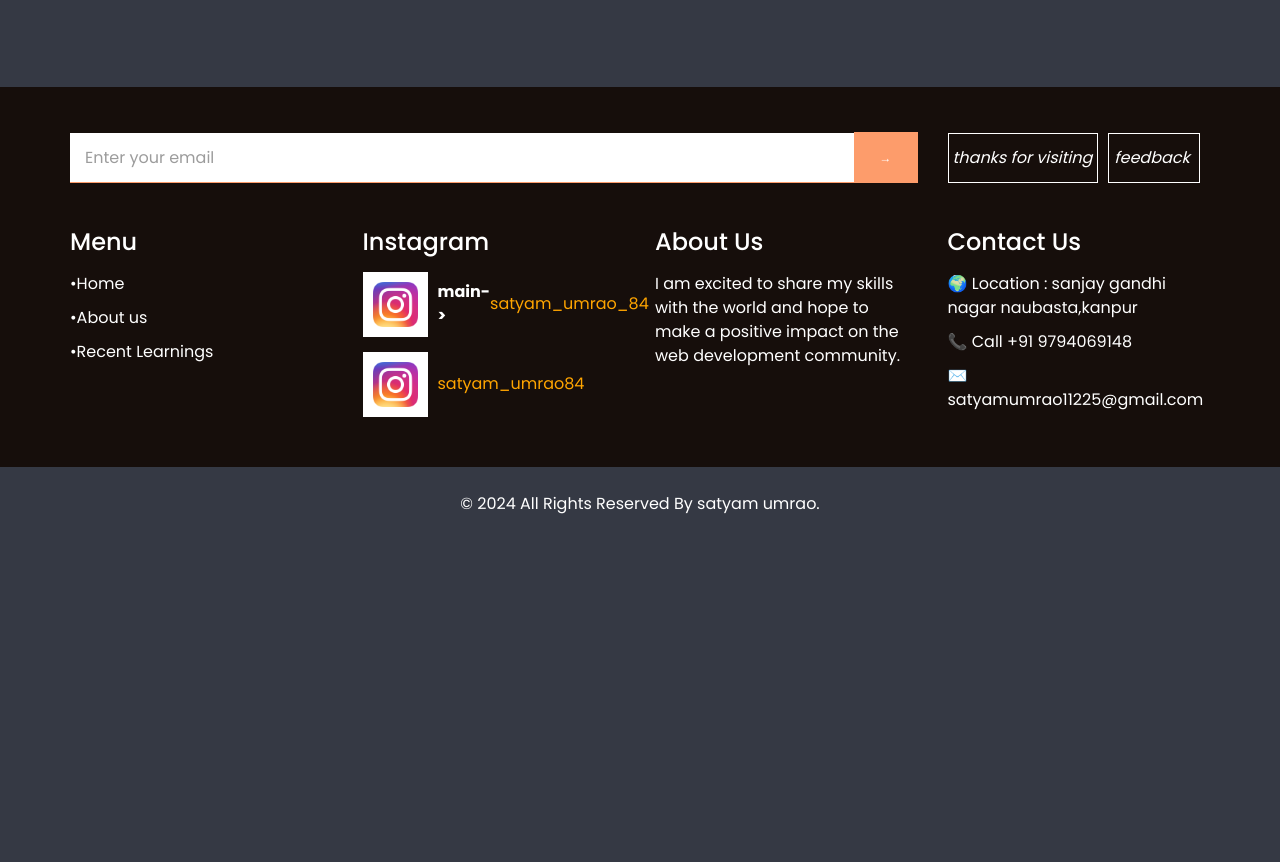
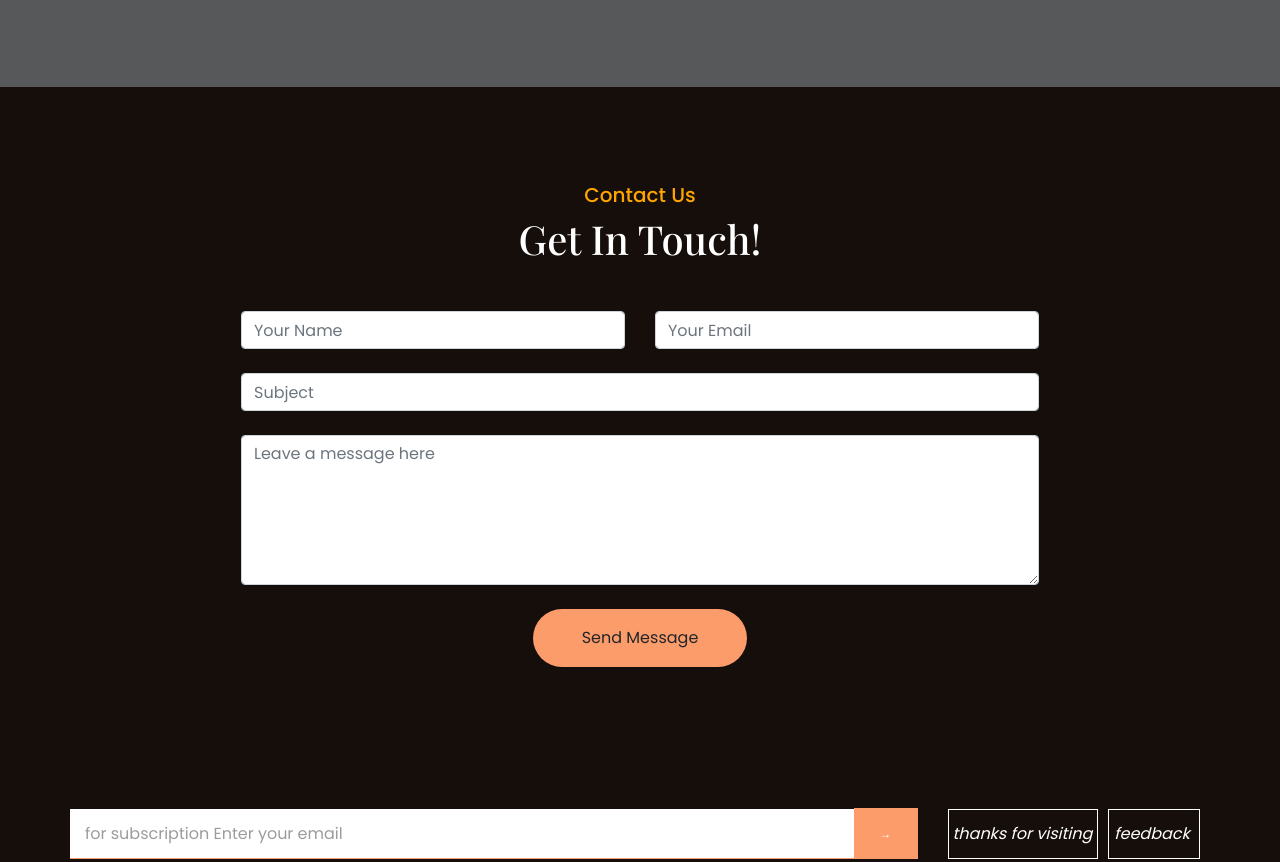
Before and after one commit to satyam-umrao/csecoding, a plain HTML site: page index.html in a window 1280 px wide. Shown: the part 2738-3600 px from the top of the page. Before the commit the page ends 3279 px from the top, so only its background shows below. Drawn offline with nearby package versions, Linux system fonts and the light colour scheme; files whose address does not match are found by name.

Commit message:
Update index.html

```diff
--- a/index.html
+++ b/index.html
@@ -26,7 +26,7 @@
 
 </head>
 
-<body style="background-color:#353944">
+<body style="background-color:#575859">
 
   <!-- header section strats -->
   <header class="header_section">
@@ -146,7 +146,7 @@ I want to introduce myself and my skills in a way that is clear, concise, and ca
                 June
               </h4>
             </div>
-            <div class="detail-box" style="background-color:#353944" >
+            <div class="detail-box" style="background-color:#160e0b" >
               <h5>
                 About HTML journey
               </h5>
@@ -169,7 +169,7 @@ I want to introduce myself and my skills in a way that is clear, concise, and ca
                 June
               </h4>
             </div>
-            <div class="detail-box"  style="background-color:#353944">
+            <div class="detail-box"  style="background-color:#160e0b">
               <h5>
                 About CSS journey
               </h5>
@@ -284,13 +284,64 @@ I want to introduce myself and my skills in a way that is clear, concise, and ca
   <!-- end client section -->
 
   <!-- info section -->
+
+<div class="container-xxl py-5" id="contact" style="background-color:#160e0b">
+            <div class="container py-5 px-lg-5">
+                <div class="text-center wow fadeInUp" data-wow-delay="0.1s">
+                    <h5 class="text-primary-gradient fw-medium" style="color:orange">Contact Us</h5>
+                    <h1 class="mb-5" style="color:white">Get In Touch!</h1>
+                </div>
+                <div class="row justify-content-center">
+                    <div class="col-lg-9">
+                        <div class="wow fadeInUp" data-wow-delay="0.3s">
+                       <form>
+                                <div class="row g-3">
+                                    <div class="col-md-6">
+                                        <div class="form-floating">
+                                            <input type="text" class="form-control" id="name" placeholder="Your Name">
+                                            <label for="name"></label>
+                                        </div>
+                                    </div>
+                                    <div class="col-md-6">
+                                        <div class="form-floating">
+                                            <input type="email" class="form-control" id="email" placeholder="Your Email">
+                                            <label for="email"></label>
+                                        </div>
+                                    </div>
+                                    <div class="col-12">
+                                        <div class="form-floating">
+                                            <input type="text" class="form-control" id="subject" placeholder="Subject">
+                                            <label for="subject"></label>
+                                        </div>
+                                    </div>
+                                    <div class="col-12">
+                                        <div class="form-floating">
+                                            <textarea class="form-control" placeholder="Leave a message here" id="message" style="height: 150px"></textarea>
+                                            <label for="message"></label>
+                                        </div>
+                                    </div>
+                                    <div class="col-12 text-center">
+                                        <button class="btn btn-primary-gradient rounded-pill py-3 px-5" type="submit" style="background-color:#fd9c6b">Send Message</button>
+                                    </div>
+                                </div>
+                            </form>
+                        </div>
+                    </div>
+                </div>
+            </div>
+        </div>
+
+
+
+
+
   <section class="info_section layout_padding2">
     <div class="container">
       <div class="row info_form_social_row">
         <div class="col-md-8 col-lg-9">
           <div class="info_form">
             <form action="" >
-              <input type="email" placeholder="Enter your email" style="color:black">
+              <input type="email" placeholder="for subscription Enter your email" style="color:black">
               <button>
                 <i> &rarr;</i>
               </button>
@@ -394,7 +445,7 @@ I want to introduce myself and my skills in a way that is clear, concise, and ca
   <!-- footer section -->
   <footer class="footer_section">
     <div class="container">
-      <p style="color:white">
+      <p style="color:orange">
         &copy; <span id="displayYear"></span> All Rights Reserved By
         <a href="https://html.design/">satyam umrao.</a>
       </p>
```
